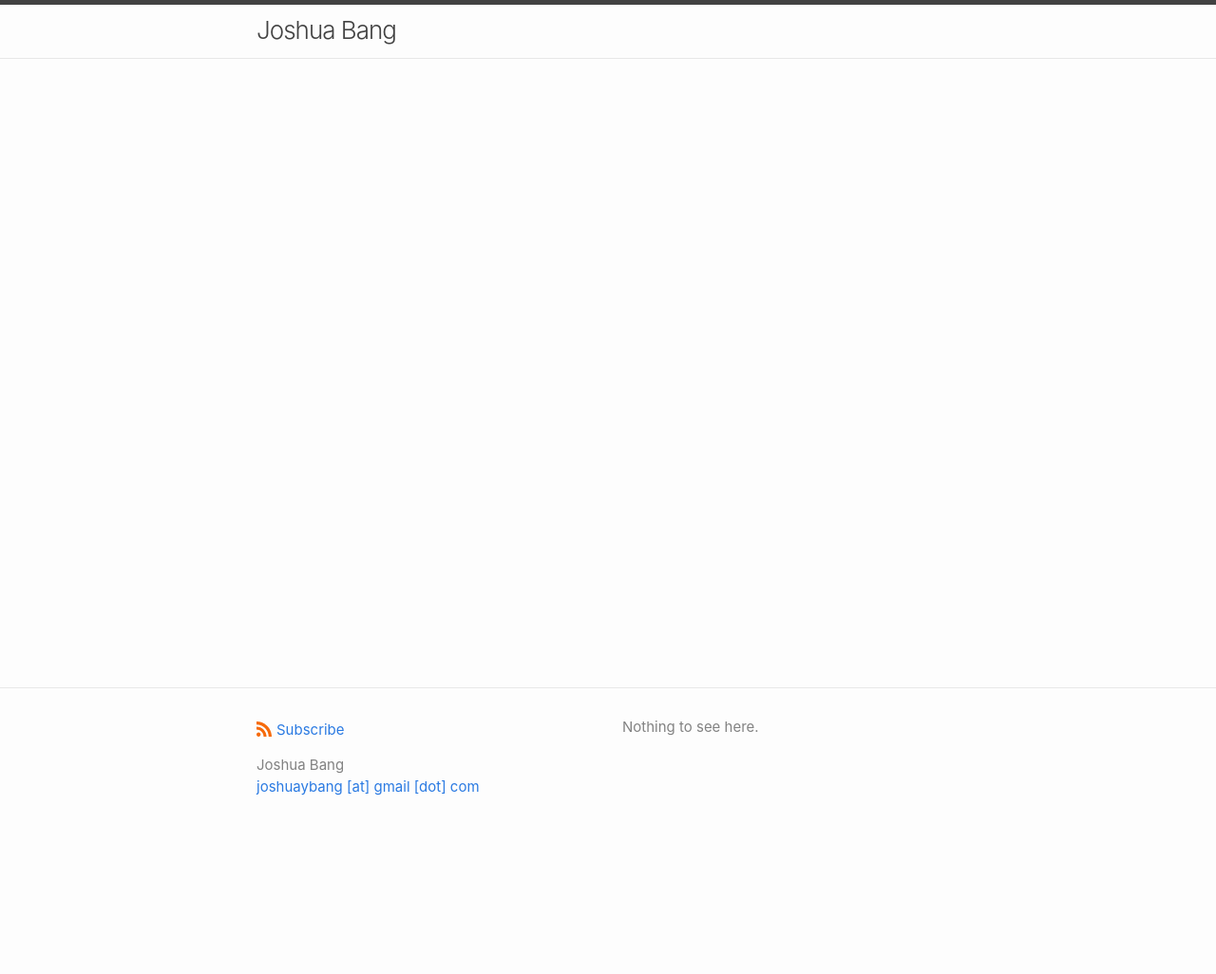
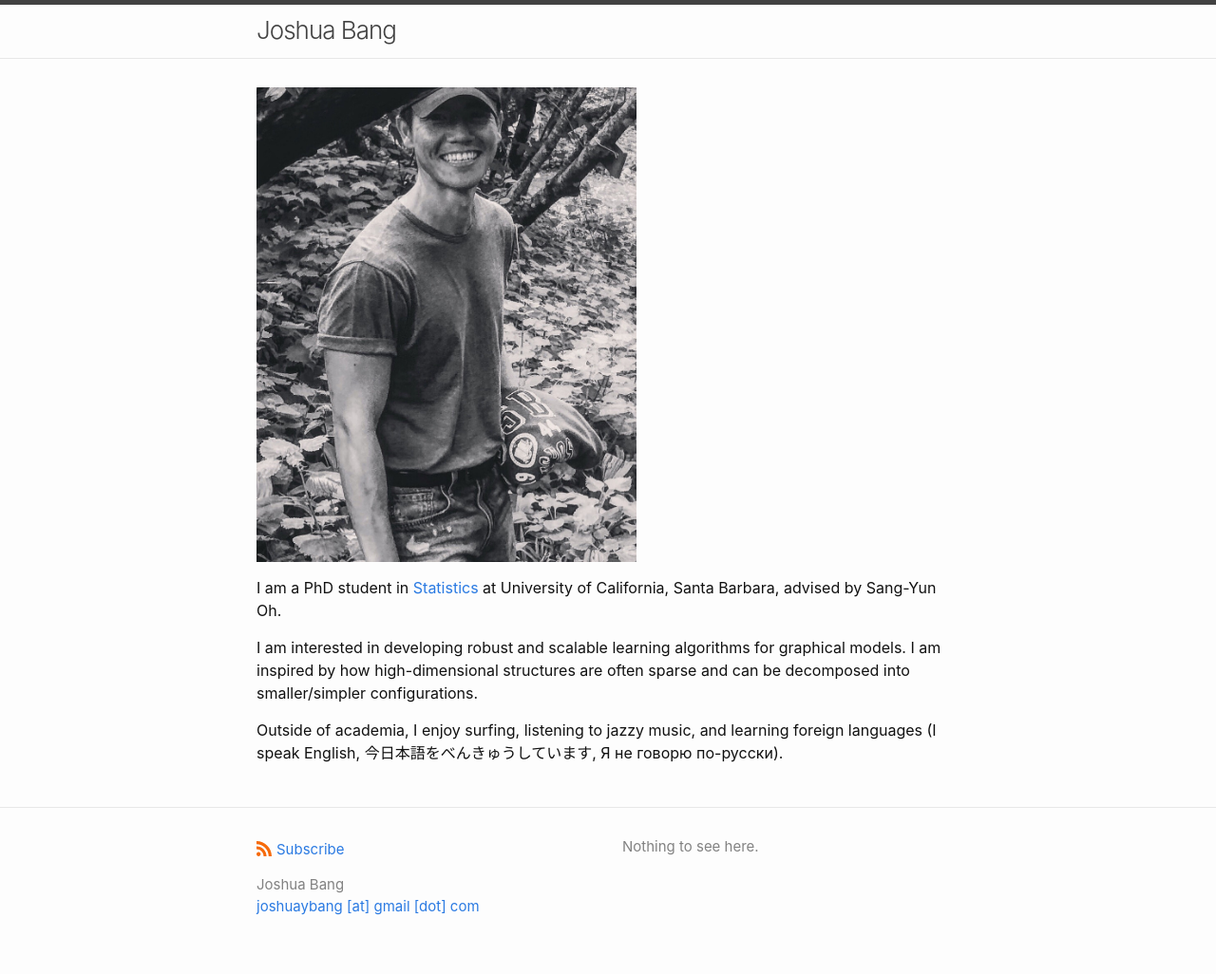
Before and after one commit to joshuaybang/joshuaybang.github.io, a Jekyll site: the page built from index.md, in a window 1280 px wide. Shown: the whole page at 95% size. Built offline with Jekyll 4.4.1, drawn with Linux system fonts in a browser that asks for light colours; before the commit the page ends 900 px from its top, so only the background shows below that.

Commit message:
profile update

```diff
--- a/index.md
+++ b/index.md
@@ -7,3 +7,11 @@
 #
 layout: home
 ---
+
+<img src="https://raw.githubusercontent.com/joshuaybang/joshuaybang.github.io/main/images/profile-picture.png" width="400" />
+
+I am a PhD student in [Statistics](http://www.pstat.ucsb.edu/) at University of California, Santa Barbara, advised by Sang-Yun Oh.
+
+I am interested in developing robust and scalable learning algorithms for graphical models. I am inspired by how high-dimensional structures are often sparse and can be decomposed into smaller/simpler configurations.
+
+Outside of academia, I enjoy surfing, listening to jazzy music, and learning foreign languages (I speak English, 今日本語をべんきゅうしています, Я не говорю по-русски).
```
